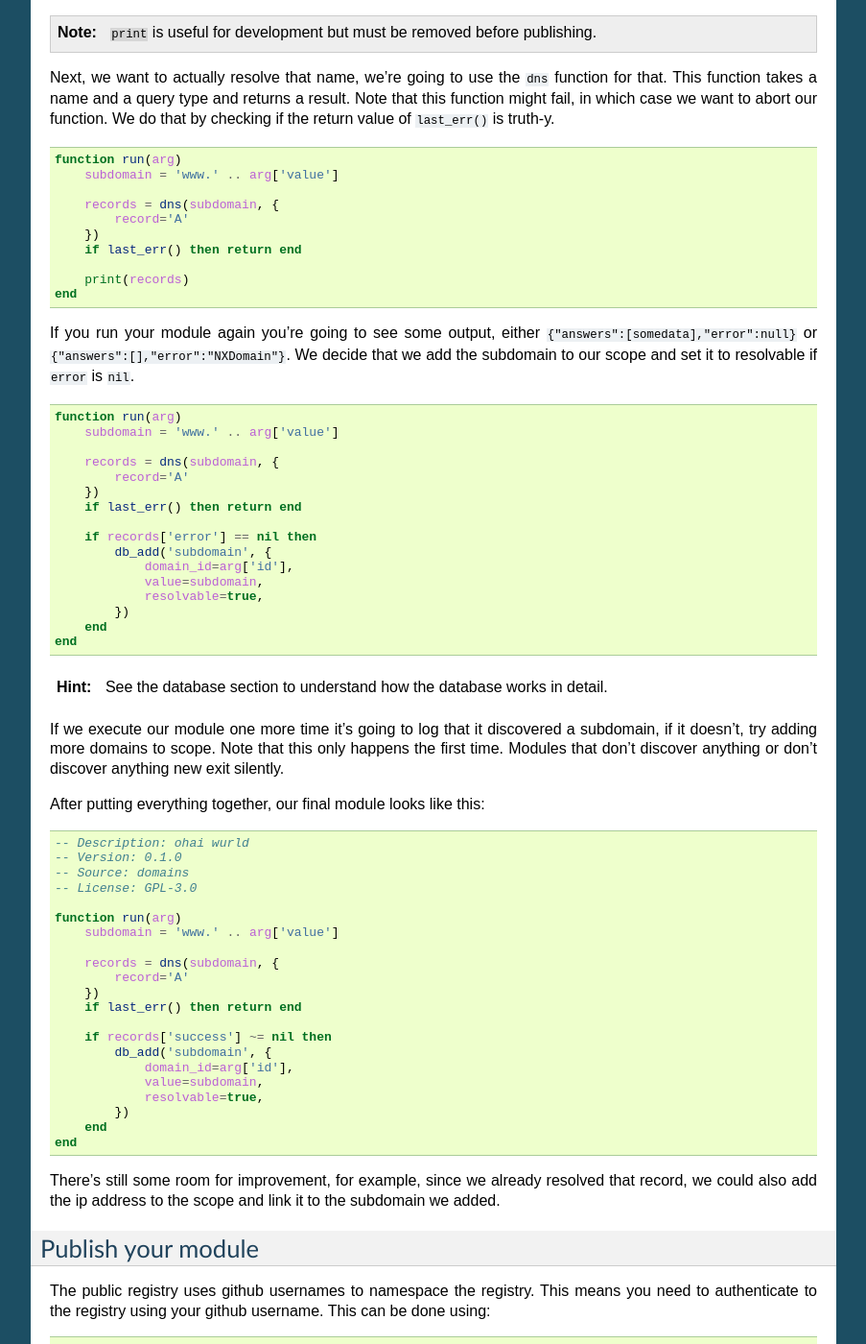
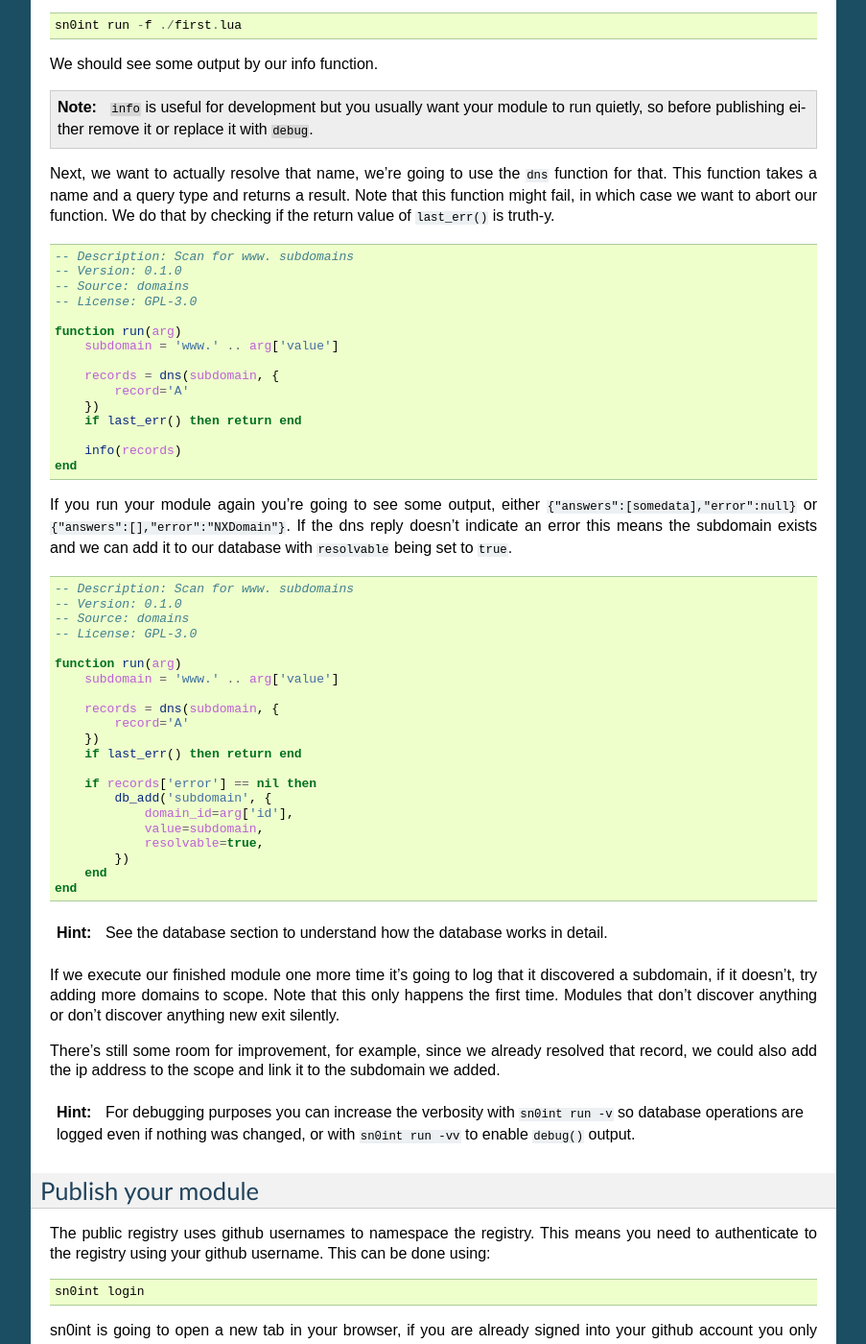
Before and after one commit to kpcyrd/sn0int, a Sphinx documentation site: the page built from docs/scripting.rst, in a window 1280 px wide and 1400 px high, scrolled down 1796 px. Shown: the whole window at 96% size, without its empty margins (198-1101 px from the left). Built offline with Sphinx 7.4.7, drawn with Linux system fonts in a browser that asks for light colours; some of the changed text lies outside the part shown.

Commit message:
Update scripting docs

```diff
--- a/docs/scripting.rst
+++ b/docs/scripting.rst
@@ -90,21 +90,26 @@ database.
 
 .. code-block:: lua
 
+    -- Description: Scan for www. subdomains
+    -- Version: 0.1.0
+    -- Source: domains
+    -- License: GPL-3.0
+
     function run(arg)
         subdomain = 'www.' .. arg['value']
-        print(subdomain)
+        info(subdomain)
     end
 
-Combined with the header we wrote previously we can already execute this
-module. Make sure you've added a domain to scope with ``add domain
-example.com``, save your file and run it like this::
+This is already enough to execute it. Make sure you've added a domain to scope
+with ``add domain example.com``, save your file and run it like this::
 
     sn0int run -f ./first.lua
 
-We should see some output by our print function.
+We should see some output by our info function.
 
 .. note::
-   ``print`` is useful for development but must be removed before publishing.
+   ``info`` is useful for development but you usually want your module to run
+   quietly, so before publishing either remove it or replace it with ``debug``.
 
 Next, we want to actually resolve that name, we're going to use the ``dns``
 function for that. This function takes a name and a query type and returns a
@@ -114,6 +119,11 @@ truth-y.
 
 .. code-block:: lua
 
+    -- Description: Scan for www. subdomains
+    -- Version: 0.1.0
+    -- Source: domains
+    -- License: GPL-3.0
+
     function run(arg)
         subdomain = 'www.' .. arg['value']
 
@@ -122,15 +132,21 @@ truth-y.
         })
         if last_err() then return end
 
-        print(records)
+        info(records)
     end
 
 If you run your module again you're going to see some output, either
 ``{"answers":[somedata],"error":null}`` or
-``{"answers":[],"error":"NXDomain"}``. We decide that we add the subdomain to
-our scope and set it to resolvable if ``error`` is ``nil``.
+``{"answers":[],"error":"NXDomain"}``. If the dns reply doesn't indicate an
+error this means the subdomain exists and we can add it to our database with
+``resolvable`` being set to ``true``.
 
 .. code-block:: lua
+
+    -- Description: Scan for www. subdomains
+    -- Version: 0.1.0
+    -- Source: domains
+    -- License: GPL-3.0
 
     function run(arg)
         subdomain = 'www.' .. arg['value']
@@ -152,40 +168,19 @@ our scope and set it to resolvable if ``error`` is ``nil``.
 .. hint::
    See the database section to understand how the database works in detail.
 
-If we execute our module one more time it's going to log that it discovered a
-subdomain, if it doesn't, try adding more domains to scope. Note that this only
-happens the first time. Modules that don't discover anything or don't discover
-anything new exit silently.
-
-After putting everything together, our final module looks like this:
-
-.. code-block:: lua
-
-    -- Description: ohai wurld
-    -- Version: 0.1.0
-    -- Source: domains
-    -- License: GPL-3.0
-
-    function run(arg)
-        subdomain = 'www.' .. arg['value']
-
-        records = dns(subdomain, {
-            record='A'
-        })
-        if last_err() then return end
-
-        if records['success'] ~= nil then
-            db_add('subdomain', {
-                domain_id=arg['id'],
-                value=subdomain,
-                resolvable=true,
-            })
-        end
-    end
+If we execute our finished module one more time it's going to log that it
+discovered a subdomain, if it doesn't, try adding more domains to scope. Note
+that this only happens the first time. Modules that don't discover anything or
+don't discover anything new exit silently.
 
 There's still some room for improvement, for example, since we already resolved
 that record, we could also add the ip address to the scope and link it to the
 subdomain we added.
+
+.. hint::
+   For debugging purposes you can increase the verbosity with ``sn0int run -v``
+   so database operations are logged even if nothing was changed, or with
+   ``sn0int run -vv`` to enable ``debug()`` output.
 
 Publish your module
 -------------------
@@ -204,6 +199,11 @@ your identity.
 Afterwards publish your module with::
 
     sn0int publish ./first.lua
+
+Please also make sure you publish your repository to github so other people can
+submit pull requests. The recommended repository location is::
+
+    https://github.com/<your-username>/sn0int-modules
 
 Reading data from stdin
 -----------------------
```
Also changed, not shown: other parts of docs/scripting.rst (+4 -4 lines).
